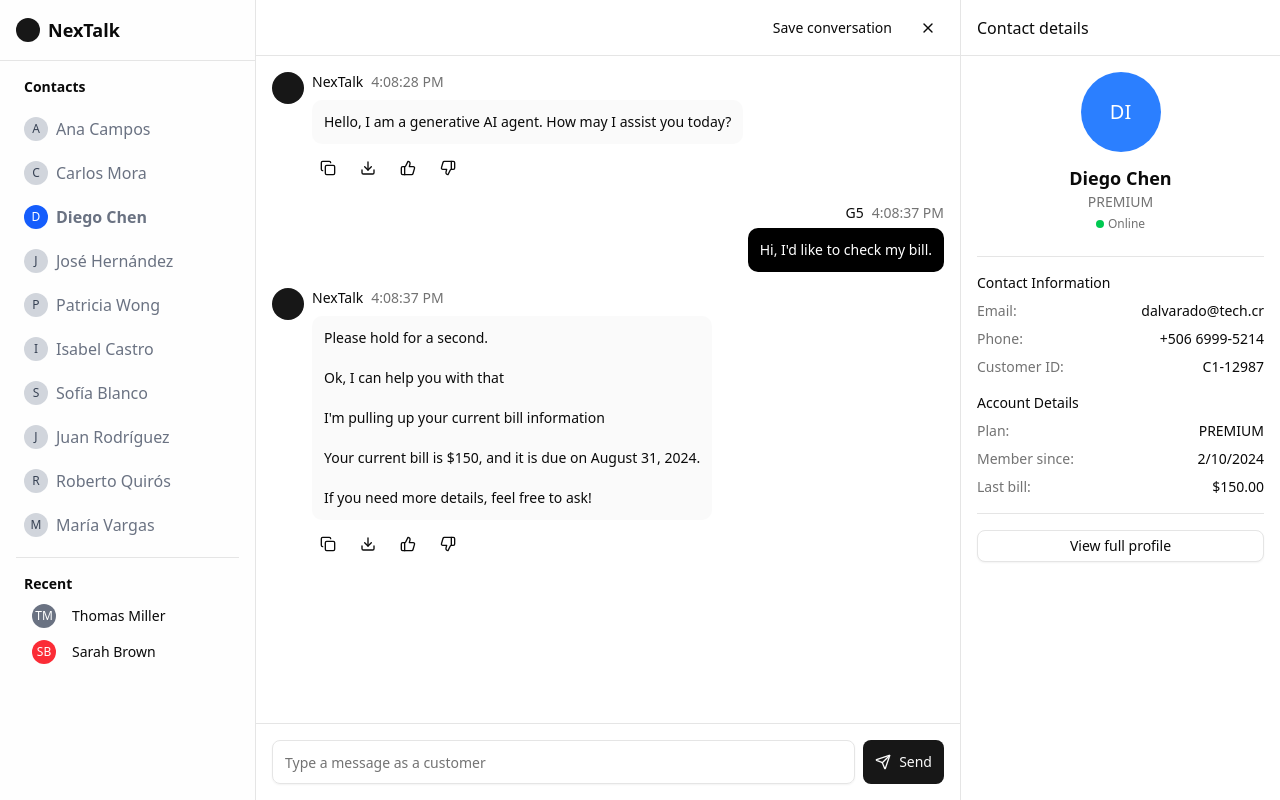
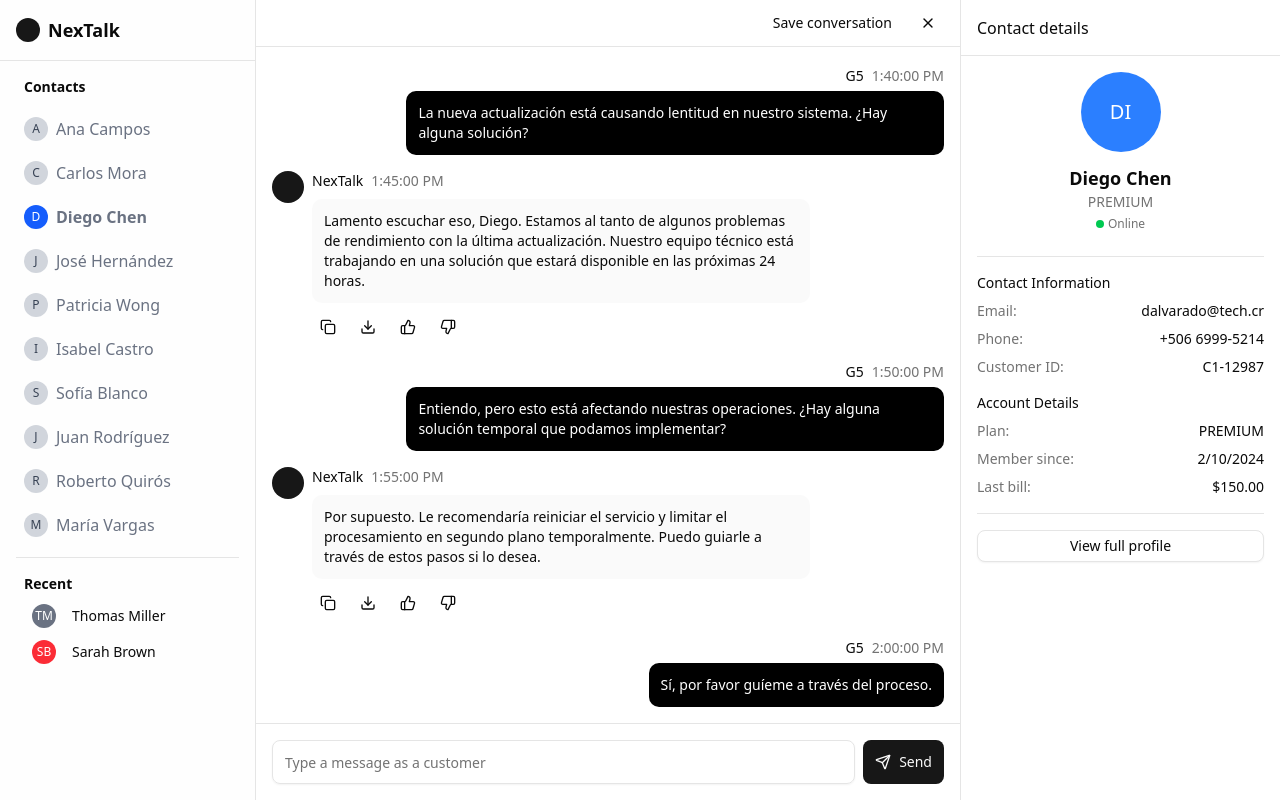
Before and after one commit to Flexzay/React-Routers, a React (Vite) app: page /chat/C1-12987 in a window 1280 px wide. Built offline with nearby package versions, Linux system fonts and the light colour scheme.

Commit message:
pagina de chat

```diff
--- a/src/chat/pages/ChatPage.tsx
+++ b/src/chat/pages/ChatPage.tsx
@@ -5,36 +5,29 @@ import { Textarea } from "@/components/ui/textarea"
 import { ScrollArea } from "@/components/ui/scroll-area"
 import { Copy, Download, ThumbsUp, ThumbsDown, Send } from "lucide-react"
 import { useParams } from "react-router"
+import { useQuery } from "@tanstack/react-query"
+import { getClientMessages } from "../../fake/fake-data"
 
-interface Message {
-  role: "agent" | "user"
-  content: string
-  timestamp: string
-}
+
 
 export default function ChatPage() {
 
   const {clientId} = useParams()
-  console.log('id cliente', clientId)
   const [input, setInput] = useState("")
-  const [messages] = useState<Message[]>([
-    {
-      role: "agent",
-      content: "Hello, I am a generative AI agent. How may I assist you today?",
-      timestamp: "4:08:28 PM",
-    },
-    {
-      role: "user",
-      content: "Hi, I'd like to check my bill.",
-      timestamp: "4:08:37 PM",
-    },
-    {
-      role: "agent",
-      content:
-        "Please hold for a second.\n\nOk, I can help you with that\n\nI'm pulling up your current bill information\n\nYour current bill is $150, and it is due on August 31, 2024.\n\nIf you need more details, feel free to ask!",
-      timestamp: "4:08:37 PM",
-    },
-  ])
+
+
+  const {data: messages , isLoading} = useQuery({
+    queryKey: ["messages", clientId],
+    queryFn: () => getClientMessages(clientId ?? ''),
+    enabled: !!clientId,
+  })
+
+
+  if (isLoading) {
+    return <div>Loading...</div>
+  }
+
+
 
   return (
     <div className="flex-1 flex flex-col">
@@ -42,14 +35,14 @@ export default function ChatPage() {
         <div className="space-y-4">
           {messages.map((message, index) => (
             <div key={index} className="w-full">
-              {message.role === "agent" ? (
+              {message.sender === "agent" ? (
                 // Agent message - left aligned
                 <div className="flex gap-2 max-w-[80%]">
                   <div className="h-8 w-8 rounded-full bg-primary flex-shrink-0" />
                   <div className="space-y-2">
                     <div className="flex items-center gap-2">
                       <span className="text-sm font-medium">NexTalk</span>
-                      <span className="text-sm text-muted-foreground">{message.timestamp}</span>
+                      <span className="text-sm text-muted-foreground">{message.createdAt.toLocaleTimeString()}</span>
                     </div>
                     <div className="p-3 bg-muted/50 rounded-lg">
                       <p className="text-sm whitespace-pre-wrap">{message.content}</p>
@@ -75,7 +68,7 @@ export default function ChatPage() {
                 <div className="flex flex-col items-end">
                   <div className="text-right mb-1">
                     <span className="text-sm font-medium mr-2">G5</span>
-                    <span className="text-sm text-muted-foreground">{message.timestamp}</span>
+                    <span className="text-sm text-muted-foreground">{message.createdAt.toLocaleTimeString()}</span>
                   </div>
                   <div className="bg-black text-white p-3 rounded-lg max-w-[80%]">
                     <p className="text-sm whitespace-pre-wrap">{message.content}</p>
@@ -86,6 +79,37 @@ export default function ChatPage() {
           ))}
         </div>
       </ScrollArea>
+
+
+{
+  messages?.length === 0 && (
+    <div className="flex-1 flex flex-col items-center justify-center p-4">
+      <h2 className="text-2xl font-bold mb-2">No messages yet</h2>
+      <p className="text-muted-foreground mb-4">Start the conversation by sending a message.</p>
+    </div>
+
+  )
+
+
+
+
+
+
+}
+
+
+
+
+
+
+
+
+
+
+
+
+
+
       <div className="p-4 border-t">
         <div className="flex items-center gap-2">
           <Textarea
```
